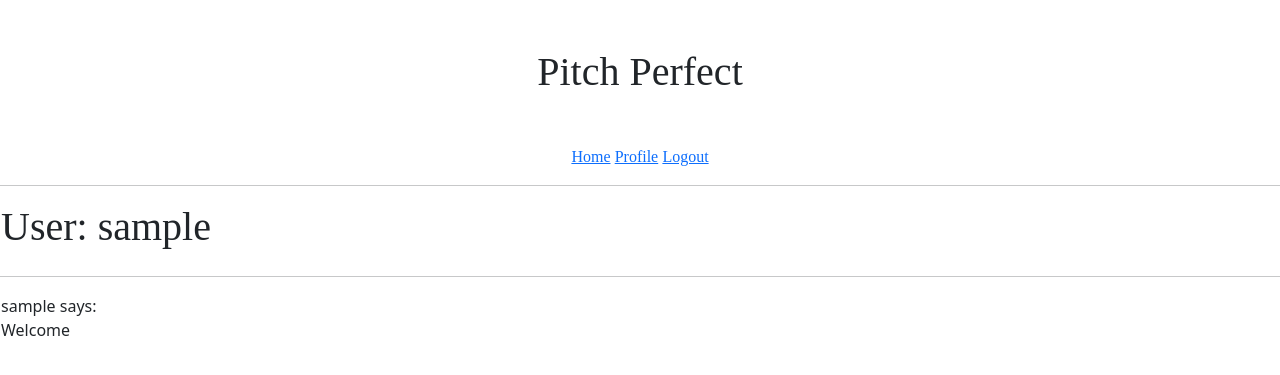
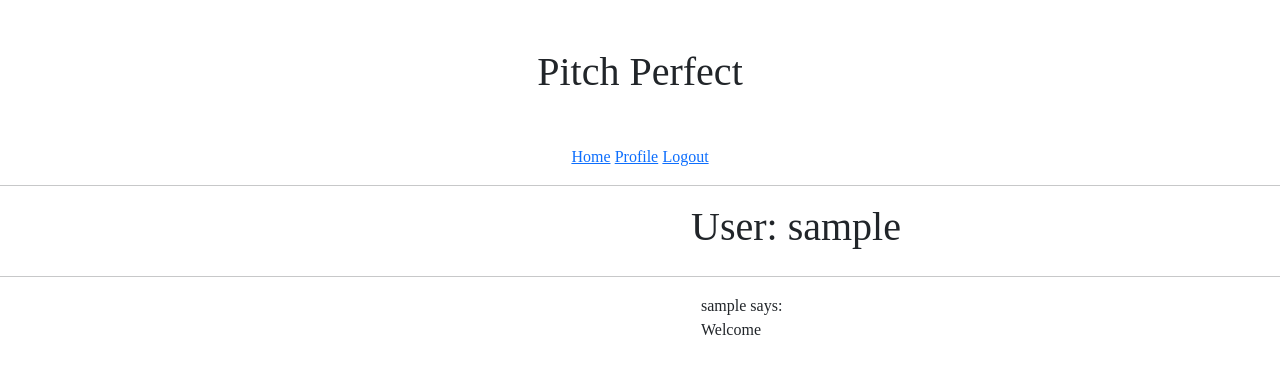
Before and after one commit to paulmunyao/Pitch-Project, a Flask app: a page that uses app/templates/user.html in a window 1280 px wide. Shown: the top 375 px of the page. Run offline with Flask 2, Linux system fonts and the light colour scheme; the visitor is signed in with stand-in values (Sample User, id 1); data comes from the database, SQL or seed files in the repository.

Commit message:
Modify users output

```diff
--- a/app/templates/register.html
+++ b/app/templates/register.html
@@ -13,7 +13,7 @@
     </p>
     <p>
         {{ form.email.label }}<br>
-        {{ form.email(size=64) }}<br>
+        {{ form.email(size=32) }}<br>
         {% for error in form.email.errors %}
         <span style="color: red;">[{{ error }}]</span>
         {% endfor %}
--- a/app/templates/user.html
+++ b/app/templates/user.html
@@ -5,13 +5,13 @@
     <tr valign="top">
 
         <td>
-            <h1 style="font-family:Raleway">User: {{ user.username }}</h1>
+            <h1 style="font-family:Raleway; margin-left:690px;">User: {{ user.username }}</h1>
         </td>
     </tr>
 </table>
 <hr>
 {% for post in posts %}
-<table>
+<table style="font-family:Raleway; margin-left: 700px;">
     <tr valign="top">
 
         <td>{{post.title.username}} says:<br>{{post.description}}</td>
```
